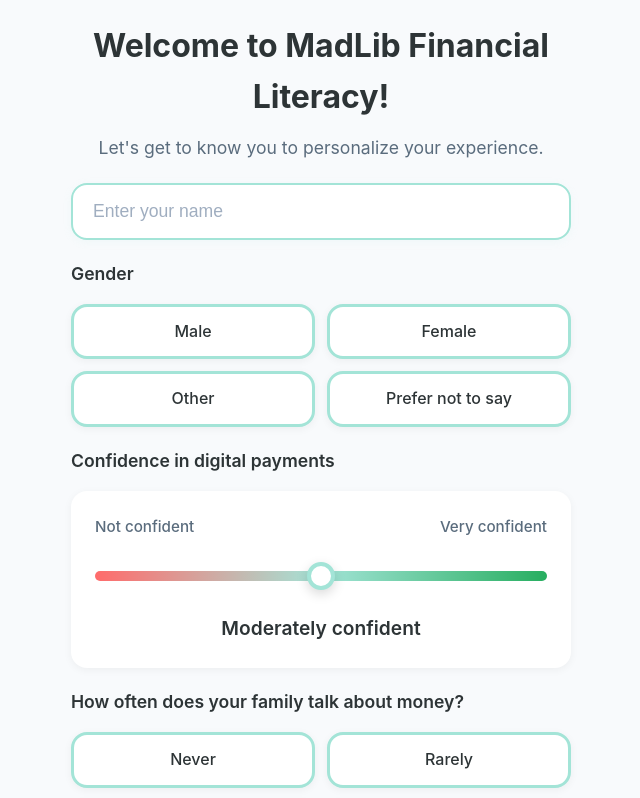
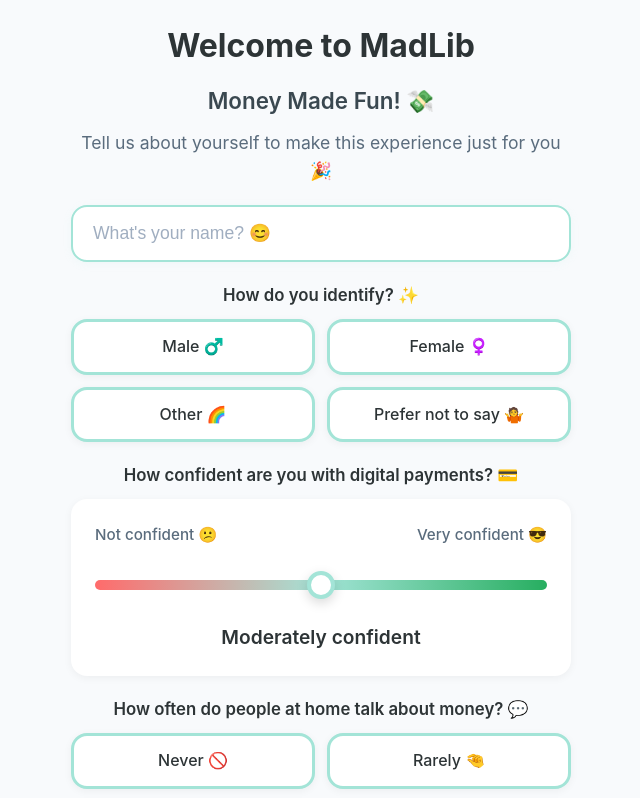
Before and after one commit to Marcooos05/MadPlotLib-Junction2025, a React (Vite) app in the folder finlib-frontend/: page / in a window 1280 px wide. Shown: the top 798 px of the page, without its empty margins (319-959 px from the left). Built offline with nearby package versions, Linux system fonts and the light colour scheme; no server answers.

Commit message:
make onboarding UI nicer

```diff
--- a/finlib-frontend/src/components/ConfidenceSlider.jsx
+++ b/finlib-frontend/src/components/ConfidenceSlider.jsx
@@ -11,11 +11,11 @@
 
     return (
         <div style={{ width: '100%' }}>
-      <div className="section-label">Confidence in digital payments</div>
+            <div className="section-label">How confident are you with digital payments? 💳</div>
             <div className="slider-container">
                 <div className="slider-labels">
-          <span>Not confident</span>
-          <span>Very confident</span>
+                    <span>Not confident 😕</span>
+                    <span>Very confident 😎</span>
                 </div>
                 <input
                     type="range"
--- a/finlib-frontend/src/components/Onboarding.jsx
+++ b/finlib-frontend/src/components/Onboarding.jsx
@@ -61,34 +61,35 @@
   };
 
   const genderOptions = [
-    { value: 'male', label: 'Male' },
-    { value: 'female', label: 'Female' },
-    { value: 'other', label: 'Other' },
-    { value: 'prefer-not-to-say', label: 'Prefer not to say' }
+    { value: 'male', label: 'Male ♂️' },
+    { value: 'female', label: 'Female ♀️' },
+    { value: 'other', label: 'Other 🌈' },
+    { value: 'prefer-not-to-say', label: 'Prefer not to say 🤷' }
   ];
 
   const familyTalkOptions = [
-    { value: 'never', label: 'Never' },
-    { value: 'rarely', label: 'Rarely' },
-    { value: 'sometimes', label: 'Sometimes' },
-    { value: 'often', label: 'Often' }
+    { value: 'never', label: 'Never 🚫' },
+    { value: 'rarely', label: 'Rarely 🤏' },
+    { value: 'sometimes', label: 'Sometimes 🤔' },
+    { value: 'often', label: 'Often 💬' }
   ];
 
   return (
     <div className="onboarding">
       <div className="background"></div>
-      <h1>Welcome to MadLib Financial Literacy!</h1>
-      <p>Let's get to know you to personalize your experience.</p>
+      <h1>Welcome to MadLib</h1>
+      <h2>Money Made Fun! 💸</h2>
+      <p>Tell us about yourself to make this experience just for you 🎉</p>
       <form onSubmit={handleSubmit}>
         <input
           type="text"
-          placeholder="Enter your name"
+          placeholder="What's your name? 😊"
           value={profile.name}
           onChange={(e) => handleChange('name', e.target.value)}
           required
         />
         <SelectionCards
-          label="Gender"
+          label="How do you identify? ✨"
           options={genderOptions}
           selected={profile.gender}
           onSelect={(value) => handleChange('gender', value)}
@@ -98,7 +99,7 @@
           onChange={(value) => handleChange('confidence', value)}
         />
         <SelectionCards
-          label="How often does your family talk about money?"
+          label="How often do people at home talk about money? 💬"
           options={familyTalkOptions}
           selected={profile.familyTalk}
           onSelect={(value) => handleChange('familyTalk', value)}
--- a/finlib-frontend/src/style.css
+++ b/finlib-frontend/src/style.css
@@ -52,6 +52,14 @@
   max-width: 600px;
 }
 
+.onboarding h2 {
+  font-size: 1.4rem;
+  font-weight: 600;
+  margin-top: 0px;
+  margin-bottom: 10px;
+  color: #3a4850;
+}
+
 .onboarding p {
   margin-bottom: 20px;
   font-size: 1.1rem;
@@ -91,11 +99,11 @@
 }
 
 .section-label {
-  font-size: 1.1rem;
+  font-size: 1.05rem;
   font-weight: 600;
   color: var(--text);
-  margin-bottom: 16px;
-  text-align: left;
+  margin-bottom: 10px;
+  text-align: center;
   width: 100%;
 }
 
```
Lines whose indentation alone changed are shown as unchanged.
